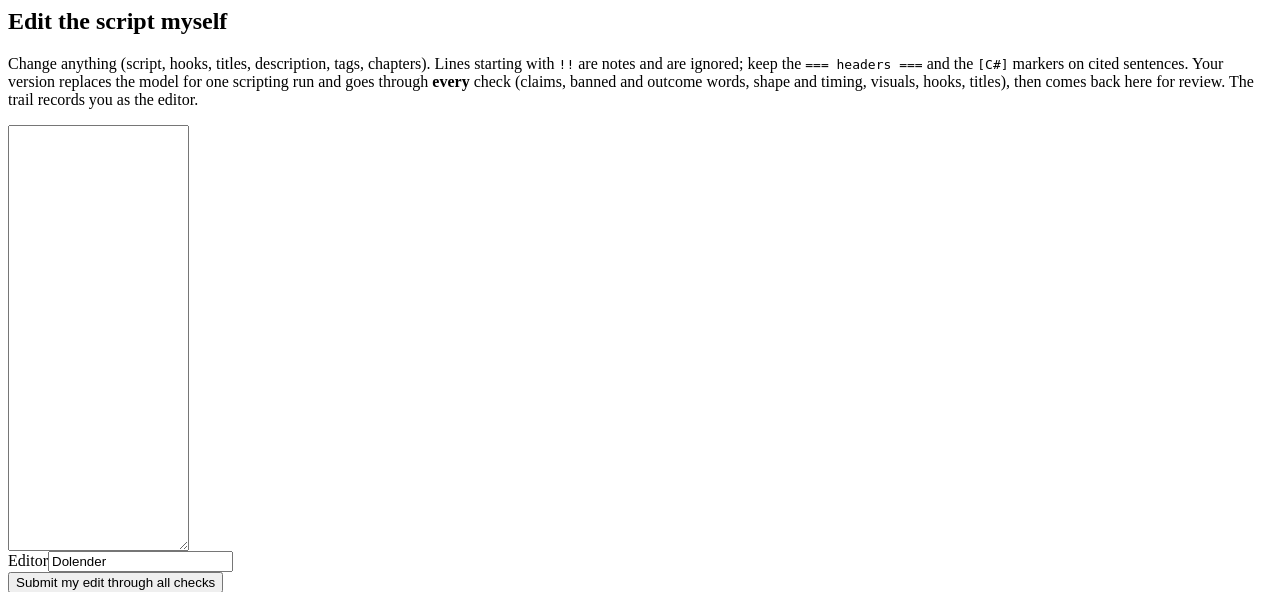
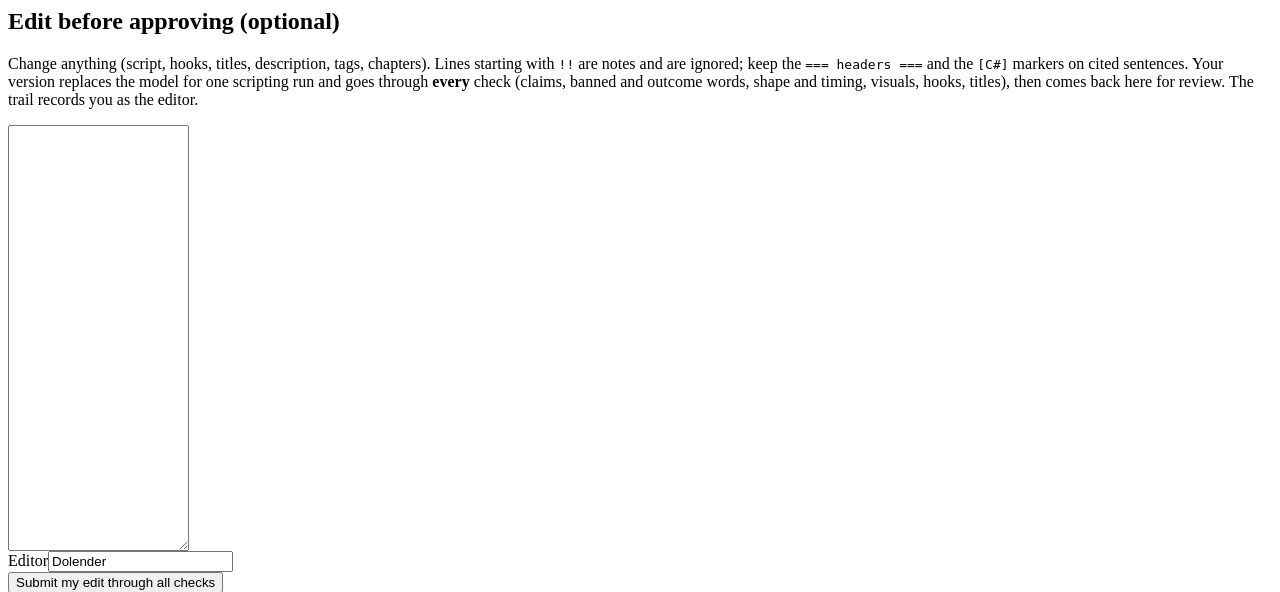
Before and after one commit to Jalagamdolu/Ziro_youtube_automation, a Python web app: template src/app/ui/templates/_edit.html in a window 1280 px wide. Shown: the top 592 px of the page. Run offline with Jinja, Linux system fonts and the light colour scheme; the template is opened without the code that fills it, so the values that code supplies are empty.

Commit message:
ui: edit box above Approve at script_review (D-35)
Co-Authored-By: Claude Opus 5.5 <noreply@anthropic.com>

```diff
--- a/src/app/ui/templates/_edit.html
+++ b/src/app/ui/templates/_edit.html
@@ -1,5 +1,5 @@
 <section>
-  <h2>{% if run.status == "failed" %}Edit the last draft myself{% else %}Edit the script myself{% endif %}</h2>
+  <h2>{% if run.status == "failed" %}Edit the last draft myself{% else %}Edit before approving (optional){% endif %}</h2>
   <p class="muted small">
     {% if run.status == "failed" %}This is the last draft scripting wrote. Each <code>!! RULE</code> line sits under the line that broke it, with an example fix. Fix those and submit; on a pass the run goes to script_review as your hand-edited script.
     {% else %}Change anything (script, hooks, titles, description, tags, chapters). Lines starting with <code>!!</code> are notes and are ignored; keep the <code>=== headers ===</code> and the <code>[C#]</code> markers on cited sentences.{% endif %}
--- a/src/app/ui/templates/_script_review.html
+++ b/src/app/ui/templates/_script_review.html
@@ -45,6 +45,8 @@
     <tr><th>Draft chapters</th><td>{% for c in p.chapters %}{{ "%d:%02d" | format(c.start_seconds // 60, c.start_seconds % 60) }} {{ c.title }}{% if not loop.last %} · {% endif %}{% endfor %}</td></tr>
   </table>
 
+  {% if edit %}{% include "_edit.html" %}{% endif %}
+
   <form method="post" action="/ui/projects/{{ run.id }}/decide">
     <input type="hidden" name="decision" value="approve">
     <div class="row">
--- a/src/app/ui/templates/run.html
+++ b/src/app/ui/templates/run.html
@@ -26,7 +26,7 @@
 {% elif run.status == "qa_review" %}{% include "_qa_review.html" %}
 {% elif run.status == "done" %}{% include "_finish.html" %}
 {% endif %}
-{% if edit %}{% include "_edit.html" %}{% endif %}
+{% if edit and run.status != "script_review" %}{% include "_edit.html" %}{% endif %}
 
 <div hx-get="/ui/projects/{{ run.id }}/live?seen={{ run.events | length }}" hx-trigger="every 2s"
      hx-swap="innerHTML">{% include "_live.html" %}</div>
```
Also changed, not shown: tests/graph/test_review_ui.py (+5 -2 lines).
